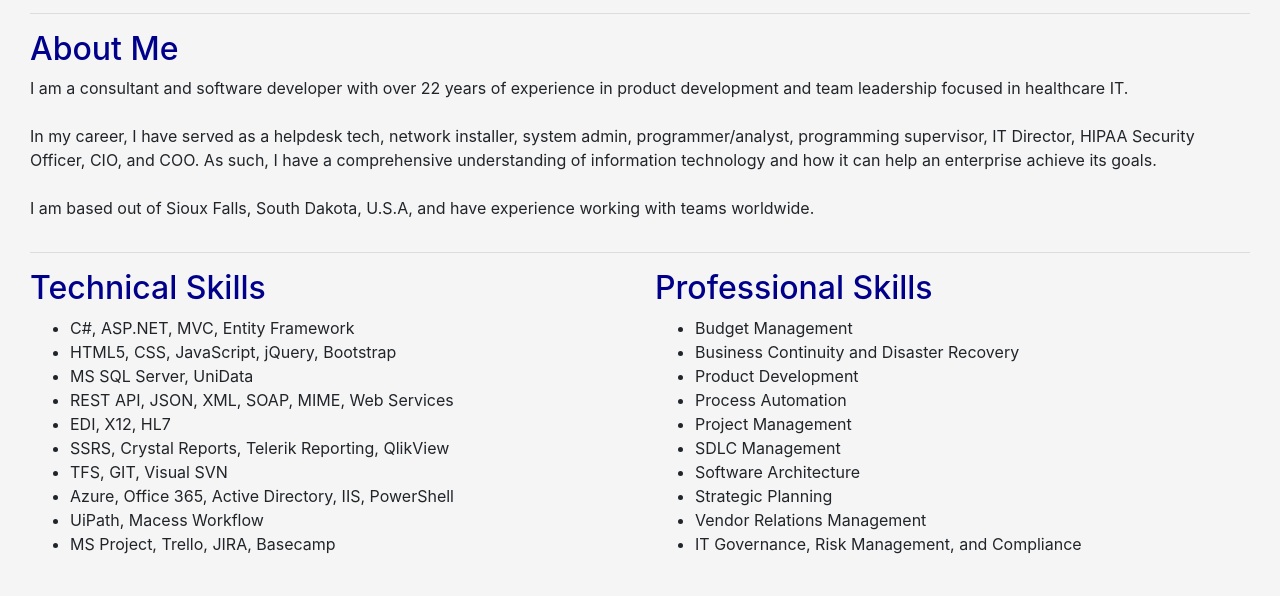
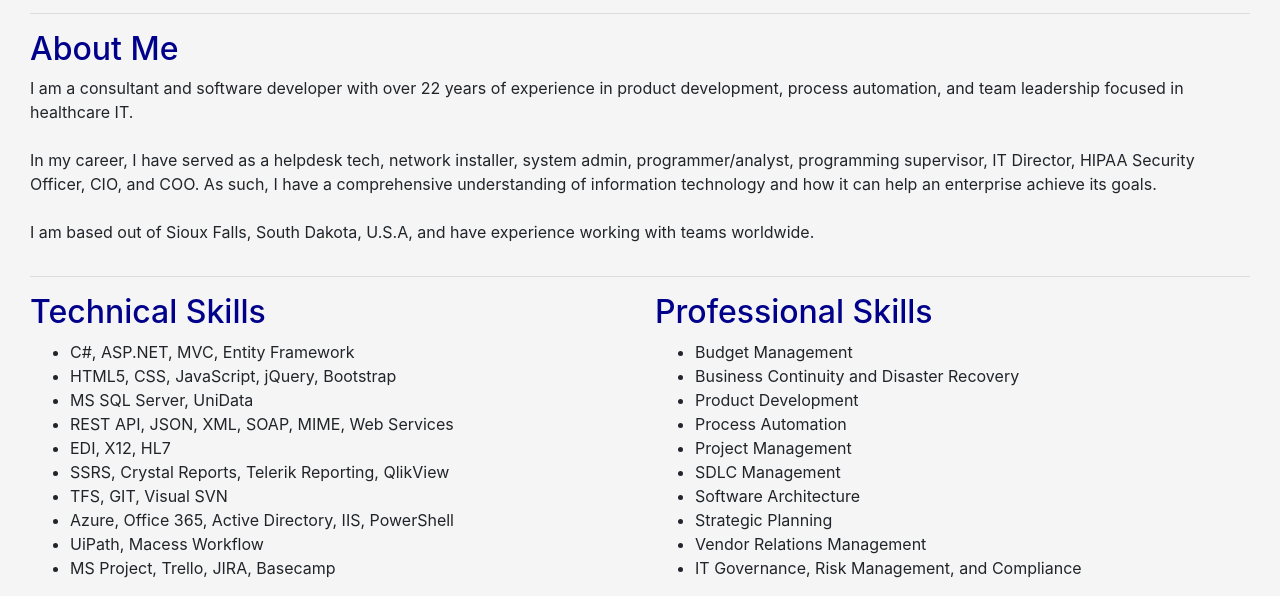
Before and after one commit to roynewcomb/roynewcomb.github.io, a plain HTML site: page index.html in a window 1280 px wide. Shown: the part 299-895 px from the top of the page. Before the commit the page ends 871 px from the top, so only its background shows below. Drawn offline with nearby package versions, Linux system fonts and the light colour scheme.

Commit message:
Update index.html

```diff
--- a/index.html
+++ b/index.html
@@ -57,7 +57,7 @@
 				<div class="col-md-12">
 					<h2>About Me</h2>
 					<p>
-						I am a consultant and software developer with over 22 years of experience in product development and team leadership focused in healthcare IT.<br>
+						I am a consultant and software developer with over 22 years of experience in product development, process automation, and team leadership focused in healthcare IT.<br>
 						<br>
 						In my career, I have served as a helpdesk tech, network installer, system admin, programmer/analyst, programming supervisor, IT Director, HIPAA Security Officer, CIO, and COO.  As such, I have a comprehensive understanding of information technology and how it can help an enterprise achieve its goals.<br>
 						<!-- <br>
```
